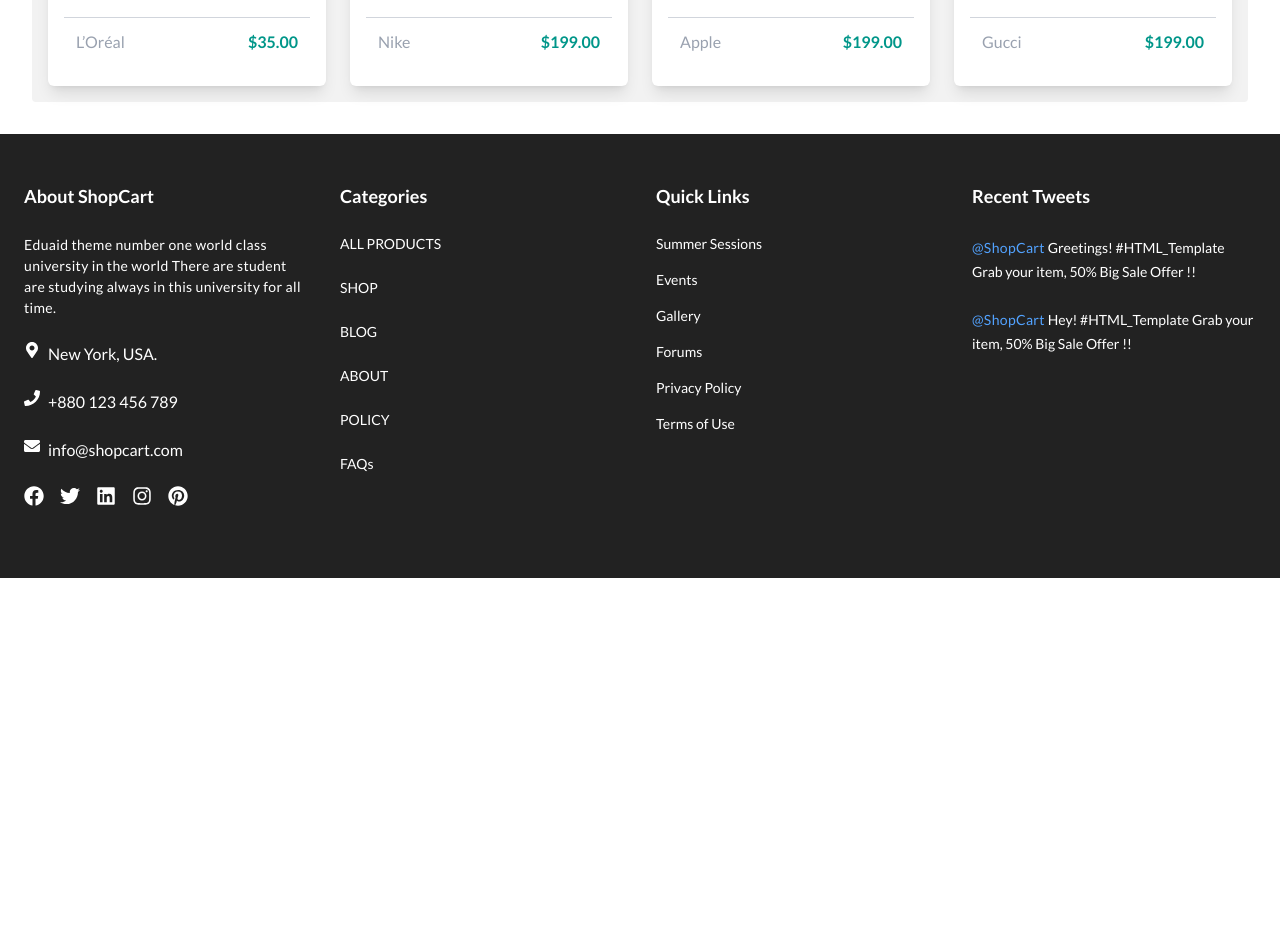
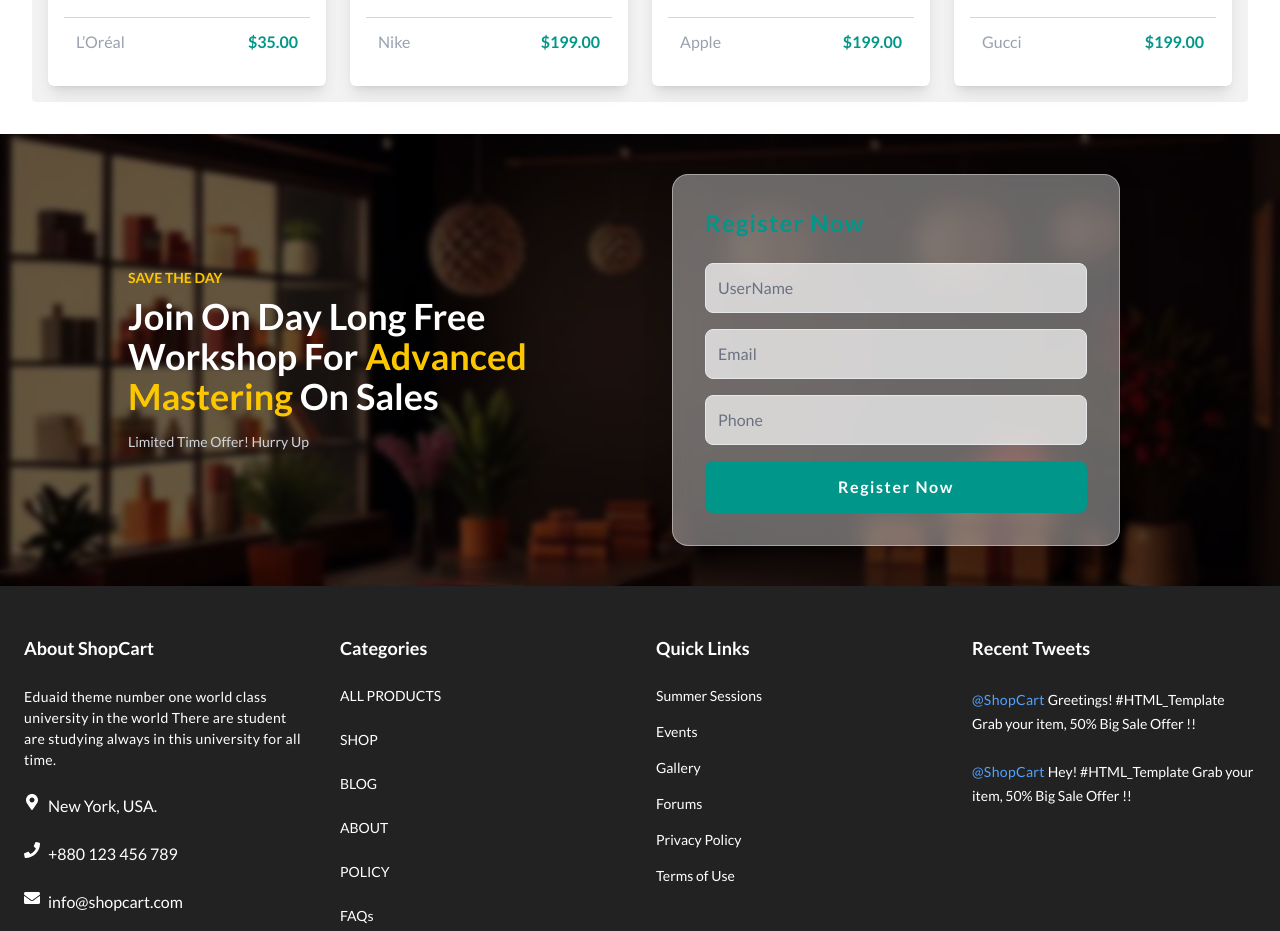
Before and after one commit to Asmaa-Saeed/E-commerce-Shop, a React (Vite) app: page /home in a window 1280 px wide. Shown: the part 2521-3452 px from the top of the page. Before the commit the page ends 3099 px from the top, so only its background shows below. Built offline with nearby package versions, Linux system fonts and the light colour scheme.

Commit message:
feat(Home): add registration section with background image and form
This commit introduces a new `RegistrationSection` component to the Home page, which includes a background image and a registration form. The section is designed to promote a free workshop and encourage user sign-ups.

```diff
--- a/src/Pages/Home.tsx
+++ b/src/Pages/Home.tsx
@@ -3,6 +3,7 @@ import Footer from "../Layouts/Footer";
 import HeroSection from "../Sections/home-sections/HeroSection";
 import ProductSection from "../Sections/home-sections/Products";
 import ProductsCategories from "../Sections/home-sections/ProductsCategories";
+import RegistrationSection from "../Sections/home-sections/Resgisteration";
 
 const Home = () => {
     return (
@@ -11,6 +12,7 @@ const Home = () => {
           <HeroSection/>
           <ProductsCategories/>
           <ProductSection/>
+          <RegistrationSection/>
           <Footer/>
        </div>
     )
--- /dev/null
+++ b/src/Sections/home-sections/Resgisteration.tsx
@@ -0,0 +1,61 @@
+import React from 'react';
+import backgroundImage from '../../assets/Home/regestrationBg.jpg';
+
+const RegistrationSection: React.FC = () => {
+  return (
+    <div className="relative min-h-[400px] flex items-center justify-center py-10 px-4">
+      {/* Background Image Container */}
+      <div
+        className="absolute inset-0 bg-cover bg-center"
+        style={{ backgroundImage: `url(${backgroundImage})` }}
+      >
+        <div className="absolute inset-0 bg-black/60 backdrop-blur-[3px]"></div>
+      </div>
+
+      {/* Content Container */}
+      <div className="relative z-10 max-w-5xl w-full flex flex-col md:flex-row items-center justify-between">
+        {/* Left Section: Promotional Content */}
+        <div className="md:w-1/2 text-center md:text-left mb-8 md:mb-0">
+          <p className="text-yellow-400 text-sm uppercase font-semibold">Save The Day</p>
+          <h1 className="text-3xl md:text-4xl font-bold text-white mt-2">
+            Join On Day Long Free <br />
+            Workshop For <span className="text-yellow-400">Advanced Mastering</span> On Sales
+          </h1>
+          <p className="text-gray-300 text-sm mt-4">Limited Time Offer! Hurry Up</p>
+        </div>
+
+        {/* Right Section: Registration Form */}
+        <div className="md:w-1/2 flex justify-center">
+          <div className="bg-[rgba(255,255,255,0.39)] backdrop-blur-md rounded-2xl p-8 w-full max-w-md shadow-[0_8px_30px_rgb(0,0,0,0.12)] border border-white/40">
+            <h2 className="text-2xl font-semibold text-teal-600 tracking-wider mb-6">Register Now</h2>
+            <div className="space-y-4">
+              <input
+                type="text"
+                placeholder="UserName"
+                className="w-full p-3 rounded-lg bg-white/70 text-gray-800 placeholder-gray-500 border border-gray-200 focus:outline-none focus:ring-2 focus:ring-teal-600 focus:border-transparent"
+              />
+              <input
+                type="email"
+                placeholder="Email"
+                className="w-full p-3 rounded-lg bg-white/70 text-gray-800 placeholder-gray-500 border border-gray-200 focus:outline-none focus:ring-2 focus:ring-teal-600 focus:border-transparent"
+              />
+              <input
+                type="tel"
+                placeholder="Phone"
+                className="w-full p-3 rounded-lg bg-white/70 text-gray-800 placeholder-gray-500 border border-gray-200 focus:outline-none focus:ring-2 focus:ring-teal-600 focus:border-transparent"
+              />
+              <button
+                type="button"
+                className="w-full py-3.5 bg-teal-600 text-white font-semibold rounded-lg hover:bg-teal-700 transition-all duration-300 tracking-widest cursor-pointer hover:shadow-lg"
+              >
+                Register Now
+              </button>
+            </div>
+          </div>
+        </div>
+      </div>
+    </div>
+  );
+};
+
+export default RegistrationSection;
```
Also changed, not shown: src/assets/Home/regestrationBg.jpg (added), 1 other file (tests, documents, lock files or other folders).
